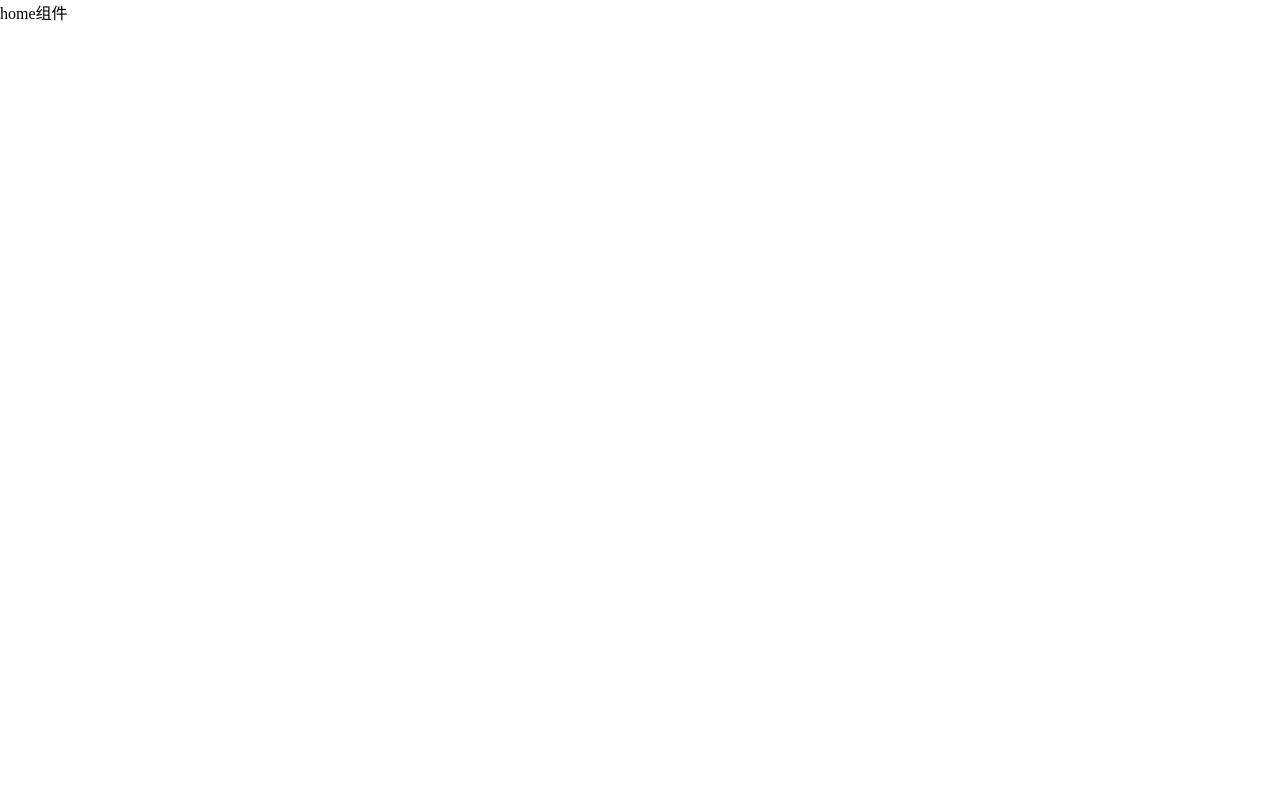
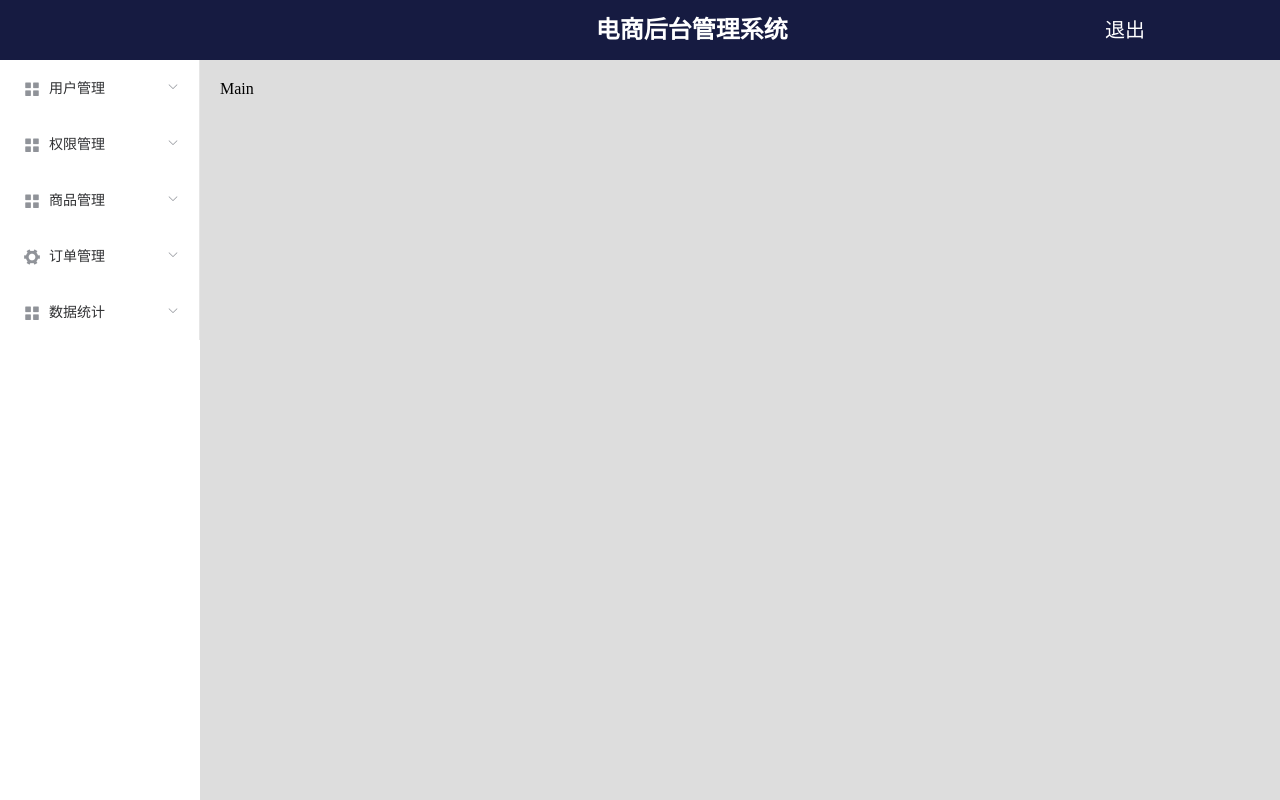
Before and after one commit to llxgg/vue-shoppingMall, a Vue app: page /home in a window 1280 px wide. Built offline with nearby package versions, Linux system fonts and the light colour scheme; the HTML template or start-up script is replaced by a standard one.

Commit message:
home组件布局完毕

```diff
--- a/src/components/home/home.vue
+++ b/src/components/home/home.vue
@@ -1,7 +1,107 @@
 <template>
-    <div>
-      home组件
-    </div>
+  <el-container class="container">
+    <!--头部区域-->
+    <el-header class="header">
+      <el-col :span="5"><div class="grid-content bg-purple"></div></el-col>
+      <el-col :span="16">
+        <div class="grid-content bg-purple-light"><h2>电商后台管理系统</h2></div>
+      </el-col>
+      <el-col :span="3">
+        <div class="grid-content bg-purple"><a class="link" href="#">退出</a></div>
+      </el-col>
+    </el-header>
+
+    <!-- content内容区域 -->
+    <el-container>
+      <!--左侧-->
+      <el-aside class="aside" width="200px">
+        <el-menu
+          :unique-opened="true"
+        >
+          <!--用户管理-->
+          <el-submenu index="1">
+            <template slot="title">
+              <i class="el-icon-menu"></i>
+              <span>用户管理</span>
+            </template>
+
+            <el-menu-item index="1-1">
+              <i class="el-icon-s-tools"></i>
+              <span>用户列表</span>
+            </el-menu-item>
+          </el-submenu>
+
+          <!--权限管理-->
+          <el-submenu index="2">
+            <template slot="title">
+              <i class="el-icon-menu"></i>
+              <span>权限管理</span>
+            </template>
+
+            <el-menu-item index="2-1">
+              <i class="el-icon-user-solid"></i>
+              <span>角色列表</span>
+            </el-menu-item>
+            <el-menu-item index="2-2">
+              <i class="el-icon-user-solid"></i>
+              <span>权限列表</span>
+            </el-menu-item>
+          </el-submenu>
+
+          <!--商品管理-->
+          <el-submenu index="3">
+            <template slot="title">
+              <i class="el-icon-menu"></i>
+              <span>商品管理</span>
+            </template>
+
+            <el-menu-item index="3-1">
+              <i class="el-icon-s-tools"></i>
+              <span>商品列表</span>
+            </el-menu-item>
+            <el-menu-item index="3-2">
+              <i class="el-icon-s-tools"></i>
+              <span>分类参数</span>
+            </el-menu-item>
+            <el-menu-item index="3-3">
+              <i class="el-icon-s-tools"></i>
+              <span>商品分类</span>
+            </el-menu-item>
+          </el-submenu>
+
+          <!--订单管理-->
+          <el-submenu index="4">
+            <template slot="title">
+              <i class="el-icon-s-tools"></i>
+              <span>订单管理</span>
+            </template>
+
+            <el-menu-item index="4-1">
+              <i class="el-icon-s-tools"></i>
+              <span>订单列表</span>
+            </el-menu-item>
+          </el-submenu>
+
+          <!--数据统计-->
+          <el-submenu index="5">
+            <template slot="title">
+              <i class="el-icon-menu"></i>
+              <span>数据统计</span>
+            </template>
+
+            <el-menu-item index="5-1">
+              <i class="el-icon-s-tools"></i>
+              <span>数据列表</span>
+            </el-menu-item>
+          </el-submenu>
+
+        </el-menu>
+      </el-aside>
+      <!--右侧-->
+      <el-main class="main">Main</el-main>
+    </el-container>
+
+  </el-container>
 </template>
 
 <script>
@@ -11,5 +111,31 @@
 </script>
 
 <style scoped>
+.container {
+  height:100%;
+}
+.header {
+  background-color: #161b41;
+}
+.header div {
+  height:60px;
+}
+.header div h2 {
+  color: #fff;
+  text-align: center;
+  line-height: 60px;
+}
+.header div .link {
+  text-decoration: none;
+  line-height: 60px;
+  font-size: 20px;
+  color:#fff;
+}
 
+.aside {
+    background-color: #fff;
+}
+.main {
+    background-color: #ddd;
+}
 </style>
--- a/src/components/login/login.vue
+++ b/src/components/login/login.vue
@@ -84,6 +84,8 @@
                   this.$router.push({name:'home'});
                   // alert("登录成功");
                   this.$message.success(msg);
+                  // 保存token，做路由守卫
+                  sessionStorage.setItem("token",data.token);
                 }else {
                   // 错误提示
                   this.$message.error(msg);
--- a/static/css/reset.css
+++ b/static/css/reset.css
@@ -3,3 +3,7 @@ html,body {
   margin: 0;
   padding: 0;
 }
+h1,h2,h3,h4,h5,h6 {
+  padding: 0;
+  margin: 0;
+}
```
